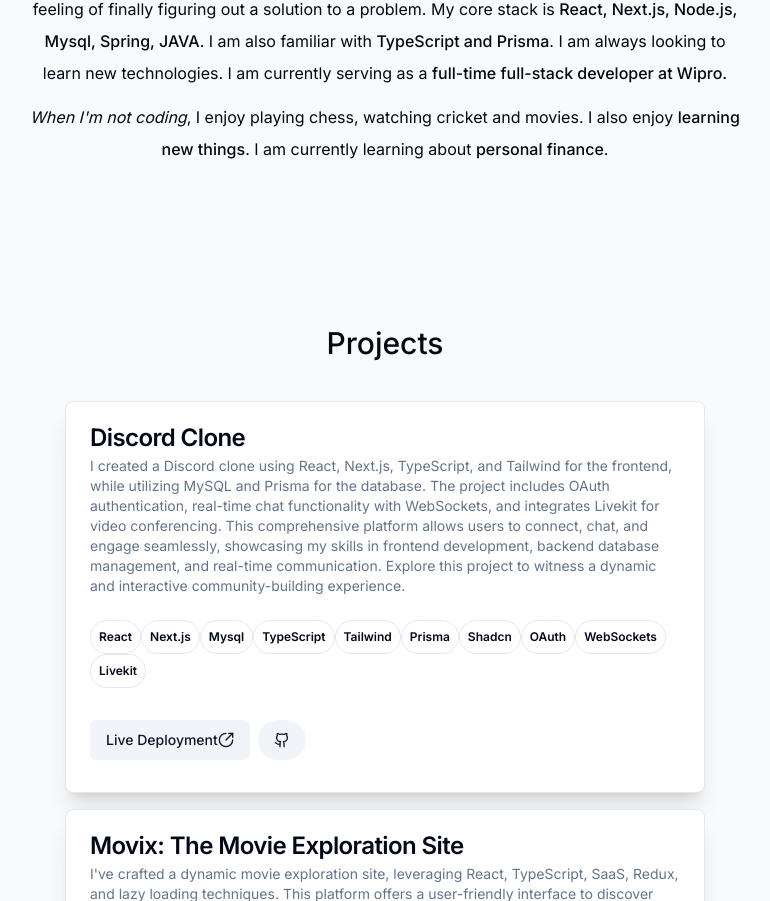
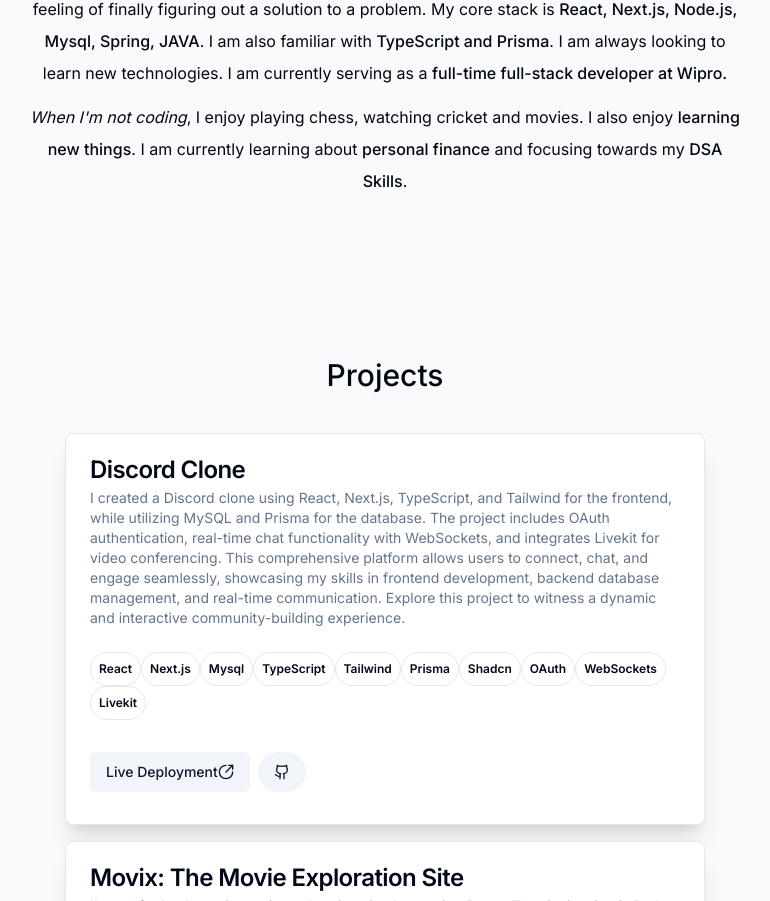
Before and after one commit to RockingThor/portfolio, a Next.js app: page / in a window 1280 px wide. Shown: the part 939-1840 px from the top of the page, without its empty margins (255-1025 px from the left). Built offline with nearby package versions, Linux system fonts and the light colour scheme.

Commit message:
Update about.tsx

```diff
--- a/components/about.tsx
+++ b/components/about.tsx
@@ -41,7 +41,7 @@
                 playing chess, watching cricket and movies. I also enjoy{" "}
                 <span className="font-medium">learning new things</span>. I am
                 currently learning about{" "}
-                <span className="font-medium">personal finance</span>.
+                <span className="font-medium">personal finance</span> and focusing towards my <span className="font-medium">DSA Skills</span>.
             </p>
         </motion.section>
     );
```
